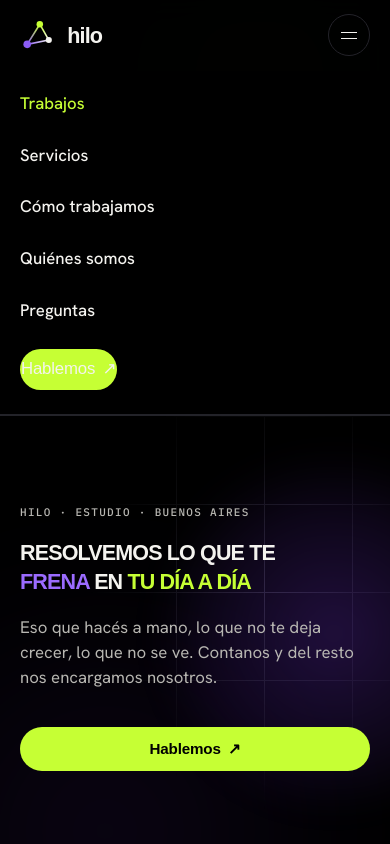
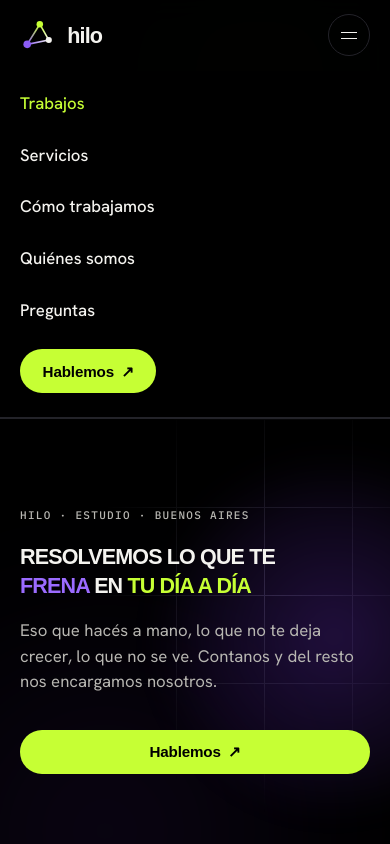
Before and after one commit to gasacher/hilo, a Next.js app: page / in a window 390 px wide. Both pictures are taken after a click on the button 349 px from the left and 35 px from the top of the page. Shown: the top 844 px of the page. Built offline with nearby package versions, Linux system fonts and the light colour scheme; a web font is replaced by a local one.

Commit message:
Keep primary CTA labels black on the lime buttons.
The mobile menu link color was more specific than the CTA rule, so Hablemos painted off-white on #C6FF34. Lock the label and the arrow to the black on-accent color in every state.

```diff
--- a/src/components/landing/ContactForm.tsx
+++ b/src/components/landing/ContactForm.tsx
@@ -123,7 +123,7 @@ export function ContactForm() {
             "Enviando…"
           ) : (
             <>
-              Pedir diagnóstico <span className="btn-arrow">↗</span>
+              Pedir diagnóstico <span className="btn-arrow">{"\u2197\uFE0E"}</span>
             </>
           )}
         </button>
--- a/src/components/landing/Hero.tsx
+++ b/src/components/landing/Hero.tsx
@@ -46,7 +46,7 @@ export function Hero() {
             Eso que hacés a mano, lo que no te deja crecer, lo que no se ve. Contanos y del resto nos encargamos nosotros.
           </p>
           <a href="#contacto" className="btn-primary">
-            Hablemos <span className="btn-arrow">↗</span>
+            Hablemos <span className="btn-arrow">{"\u2197\uFE0E"}</span>
           </a>
         </div>
         <HeroMark />
--- a/src/components/landing/Navbar.tsx
+++ b/src/components/landing/Navbar.tsx
@@ -110,7 +110,7 @@ export function Navbar() {
 
         <div className="nav-actions">
           <a href="#contacto" className="nav-cta" onClick={closeMenu}>
-            Hablemos <span className="btn-arrow">↗</span>
+            Hablemos <span className="btn-arrow">{"\u2197\uFE0E"}</span>
           </a>
           <button
             type="button"
@@ -141,7 +141,7 @@ export function Navbar() {
           ))}
           <li>
             <a href="#contacto" className="nav-mobile-cta" onClick={closeMenu}>
-              Hablemos <span className="btn-arrow">↗</span>
+              Hablemos <span className="btn-arrow">{"\u2197\uFE0E"}</span>
             </a>
           </li>
         </ul>
--- a/src/styles/hilo-landing.css
+++ b/src/styles/hilo-landing.css
@@ -536,15 +536,22 @@ html {
   transition: background 0.25s var(--ease), color 0.25s var(--ease), border-color 0.25s var(--ease);
 }
 
-.hilo-landing .btn-primary,
-.hilo-landing .nav-cta,
-.hilo-landing .nav-mobile-cta {
+.hilo-landing :is(a, button).btn-primary,
+.hilo-landing a.nav-cta,
+.hilo-landing .nav-mobile-links a.nav-mobile-cta,
+.hilo-landing :is(a, button).btn-primary:is(:hover, :focus, :focus-visible, :active, :visited, :disabled),
+.hilo-landing a.nav-cta:is(:hover, :focus, :focus-visible, :active, :visited),
+.hilo-landing .nav-mobile-links a.nav-mobile-cta:is(:hover, :focus, :focus-visible, :active, :visited) {
   background: var(--accent-strong);
   color: var(--on-accent);
+  -webkit-text-fill-color: var(--on-accent);
 }
 
 .hilo-landing .btn-arrow {
   display: inline-block;
+  color: inherit;
+  -webkit-text-fill-color: currentcolor;
+  font-variant-emoji: text;
   transition: transform 0.45s var(--ease);
 }
 
@@ -1662,7 +1669,7 @@ html {
     gap: 0.15rem;
   }
 
-  .hilo-landing .nav-mobile-links a {
+  .hilo-landing .nav-mobile-links a:not(.nav-mobile-cta) {
     display: inline-flex;
     align-items: center;
     padding: 0.7rem 0;
```
